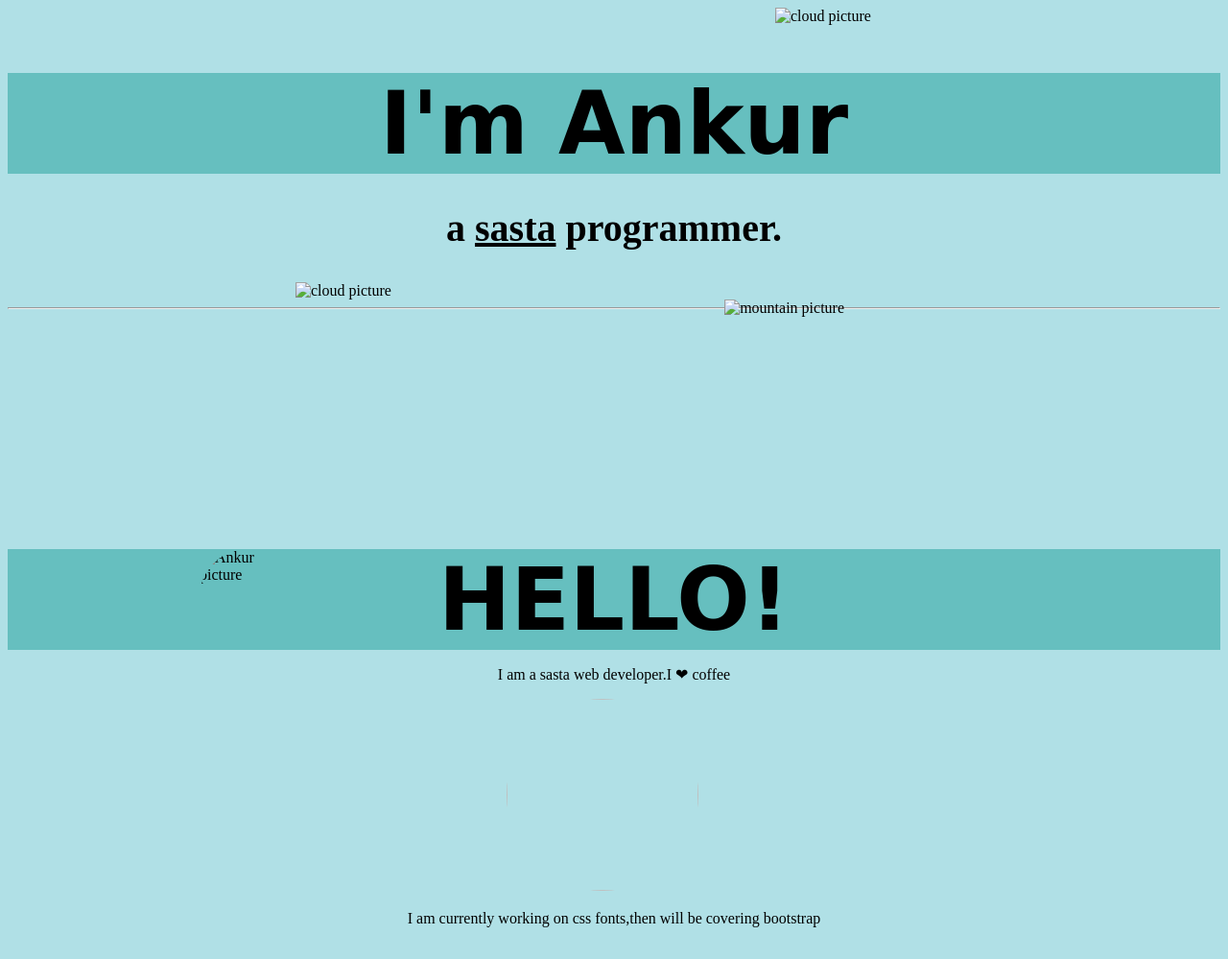
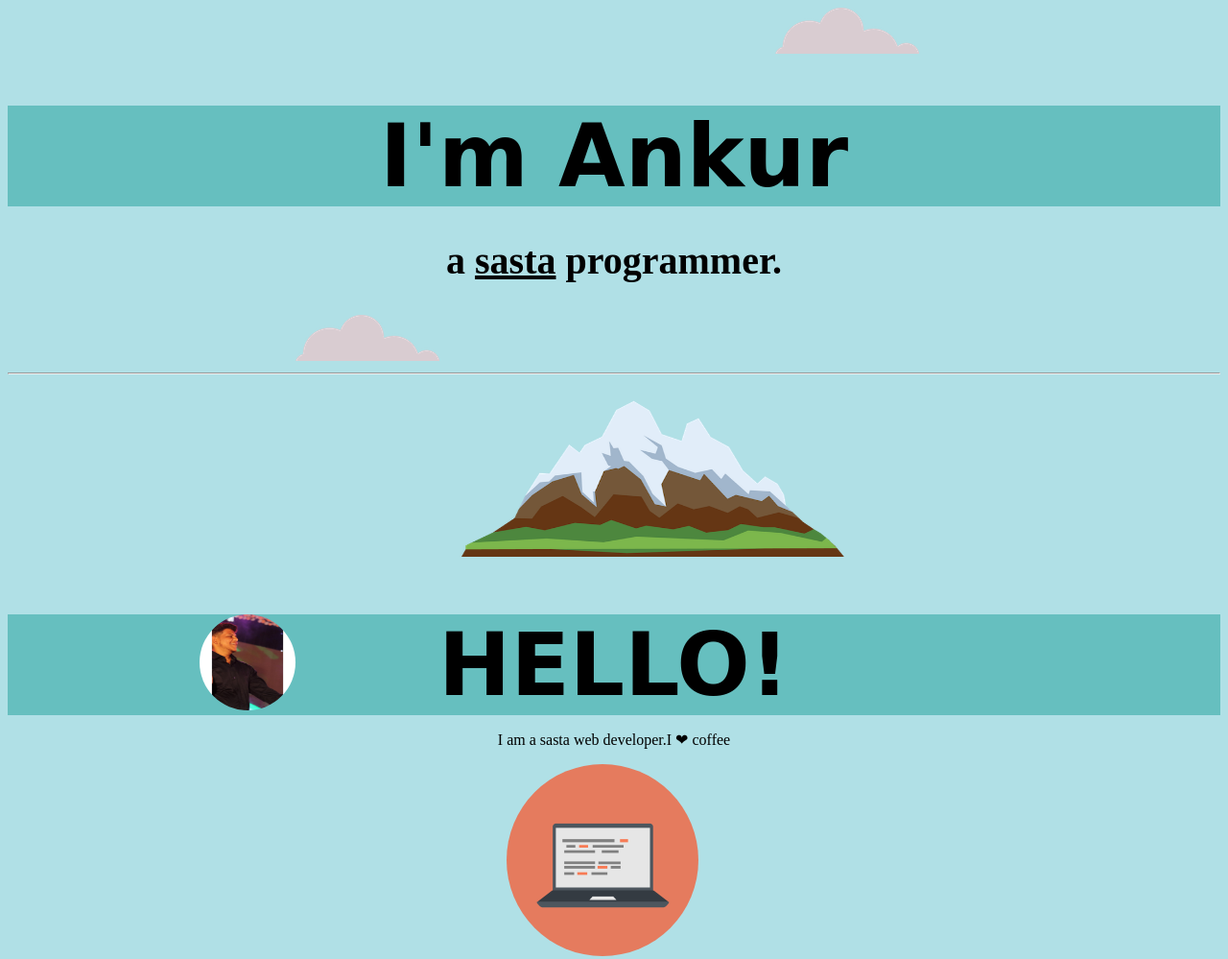
Before and after one commit to Ankurgour/portfolio, a plain HTML site: page index.html in a window 1280 px wide. Shown: the top 999 px of the page at 96% size. Drawn offline with Linux system fonts and the light colour scheme; files that its build step writes are made by us from their sources; a web font is replaced by a local one.

Commit message:
updated index.html

```diff
--- a/index.html
+++ b/index.html
@@ -3,41 +3,41 @@
   <head>
     <meta charset="utf-8">
     <title>Ankur Webpage</title>
-    <link rel="stylesheet" href="css/style.css">
+    <link rel="stylesheet" href="style.css">
     <link rel="icon" href="favicon (2).ico">
     <link href="https://fonts.googleapis.com/css2?family=Qwitcher+Grypen:wght@700&display=swap" rel="stylesheet">
   </head>
   <body>
     <div class="topcontainer">
-      <img class="topcloud" src="images/cloud.png" alt="cloud picture">
+      <img class="topcloud" src="cloud.png" alt="cloud picture">
 
       <h1>I'm Ankur</h1>
       <h2>a <span class="sasta" >sasta</span> programmer.</h2>
-      <img class="bottomcloud" src="images/cloud.png" alt="cloud picture">
+      <img class="bottomcloud" src="cloud.png" alt="cloud picture">
 
     </div>
 <div class="middlecontainer">
-  <img class="mountain"src="images/mountain.png" alt="mountain picture" />
+  <img class="mountain"src="mountain.png" alt="mountain picture" />
 
 </div>
 <hr>
 <div class="bottomcontainer">
-<img class="ankur"src="images/Ankur.jpeg" alt="Ankur picture" />
+<img class="ankur"src="Ankur.jpeg" alt="Ankur picture" />
 <h1><strong>HELLO!</strong></h1>
 <p>I am a sasta web developer.I ❤ coffee</p
 <hr>
 
-<img class="computer"src="images/computer.png" alt="">
+<img class="computer"src="computer.png" alt="">
 <p>I am currently working on css fonts,then will be covering bootstrap</p>
 </div>
 <!--<hr class="bottom">  -->
 <div class="skills">
   <h2><strong>My Skills.</strong></h2>
-  <img class="codeimg"src="images/code.jpg" alt="code image">
+  <img class="codeimg"src="code.jpg" alt="code image">
   <h3>Design and Development</h3>
   <p>i started my coding 2 days back.I am good enough in css</p>
   <div class="skill-row">
-    <img class="chilli"src="images/chillies.png" alt="chillies-picture">
+    <img class="chilli"src="chillies.png" alt="chillies-picture">
     <h3>Hot Wings Collection</h3>
     <p class ="chillidesc">I am good in eating spicy,i like to eat chilli wings</p>
 
```
